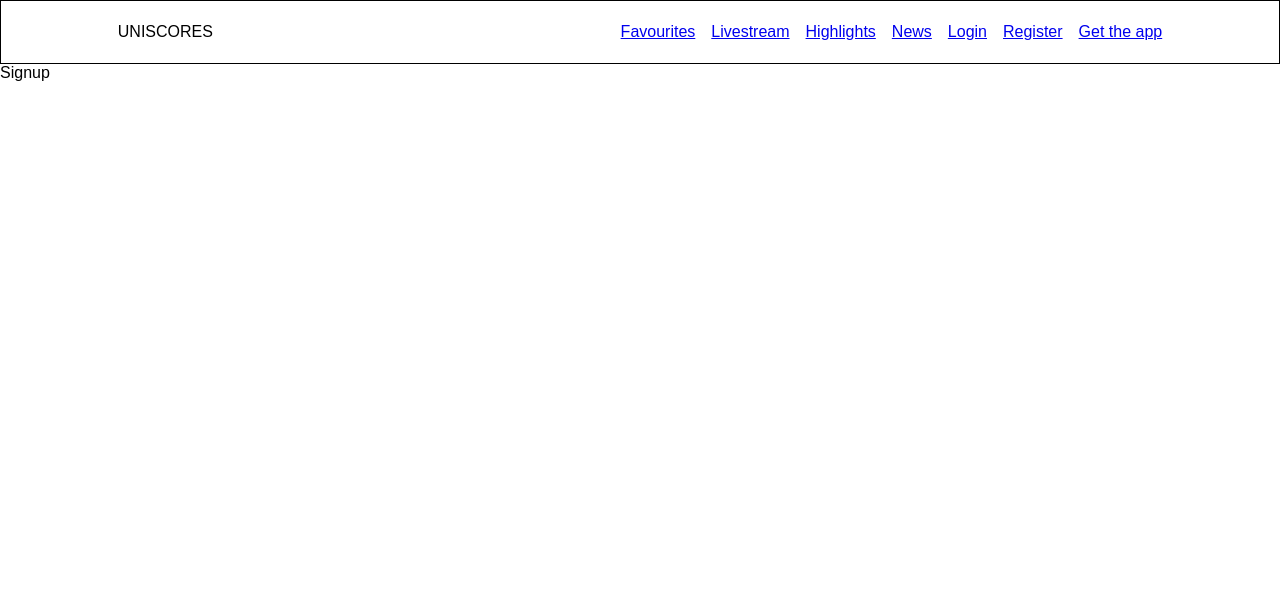
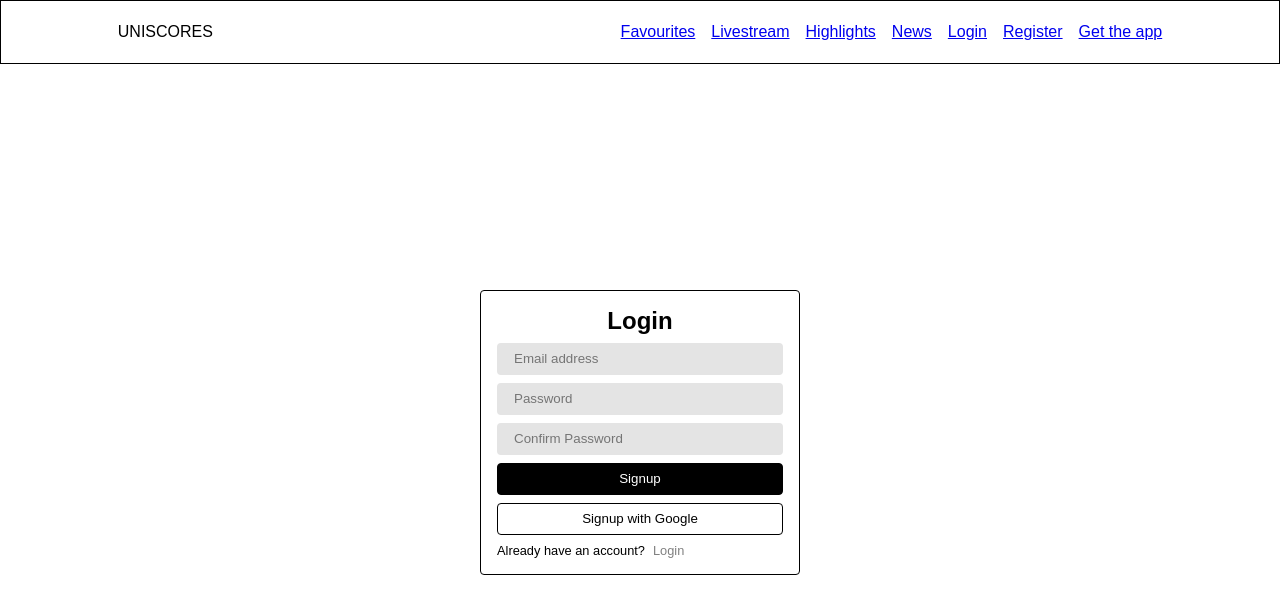
Before and after one commit to Mandem20/UNISCORES-REACT-APP, a React (Vite) app in the folder FRONTEND/UniScores/: page /signup in a window 1280 px wide. Shown: the top 614 px of the page. Built offline with nearby package versions, Linux system fonts and the light colour scheme.

Commit message:
feat: add style signup component and pass input to form state

```diff
--- a/FRONTEND/UniScores/src/pages/Login.tsx
+++ b/FRONTEND/UniScores/src/pages/Login.tsx
@@ -4,7 +4,7 @@ import { useState } from 'react';
 
 const Login = () => {
   const navigate = useNavigate();
-  const [formData, setFromData] = useState({
+  const [formData, setFormData] = useState({
     email: "",
     password: "",
   });
@@ -16,9 +16,9 @@ const Login = () => {
   const handleOnChange = (e: React.ChangeEvent<HTMLInputElement>) => {
     const name = e.target.name;
     if(name === "email") {
-      setFromData({...formData, email: e.target.value})
+      setFormData({...formData, email: e.target.value})
     } else if (name === "password") {
-      setFromData({...formData, password: e.target.value})
+      setFormData({...formData, password: e.target.value})
     }
   }
 
@@ -60,7 +60,7 @@ const Login = () => {
           <button className="with-google">Login with Google</button>
 
           <div className="switch-register">
-            <p>Already have an account?</p>
+            <p>Create an account?</p>
             <p className="signup" onClick={goToSignup}>Sign up</p>
           </div>
         </form>
--- a/FRONTEND/UniScores/src/pages/Signup.tsx
+++ b/FRONTEND/UniScores/src/pages/Signup.tsx
@@ -1,8 +1,83 @@
-import React from 'react'
+import React, { useState } from 'react'
+import { useNavigate } from 'react-router-dom'
 
 const Signup = () => {
+  const navigate = useNavigate();
+  const [formData, setFormData] = useState({
+    email: "",
+    password: "",
+    confirm_password: "",
+  })
+
+  const goToLogin = () => {
+    navigate("/login")
+  }
+
+  const handleOnChange = (e: React.ChangeEvent<HTMLInputElement>) => {
+    const name = e.target.name;
+    if(name === "email") {
+      setFormData({...formData, email: e.target.value})
+    } else if (name === "password") {
+      setFormData({...formData, password: e.target.value})
+    } else if (name === "confirm_password") {
+      setFormData({...formData, confirm_password: e.target.value})
+    }
+  }
+
+  const handleSignup = (e: React.MouseEvent<HTMLButtonElement>) => {
+    e.preventDefault();
+    console.log(formData)
+  }
+
+
   return (
-    <div>Signup</div>
+    <div className="login-container">
+      <div className="card">
+        <form>
+          <h2>Login</h2>
+          <div className="email">
+            <input
+              type="email"
+              name="email"
+              id="email"
+              placeholder="Email address"
+              value={formData.email}
+              onChange={(e) => handleOnChange(e)}
+            />
+          </div>
+          <div className="password">
+            <input
+              type="password"
+              name="password"
+              id="password"
+              placeholder="Password"
+              value={formData.password}
+              onChange={(e) => handleOnChange(e)}
+            />
+          </div>
+          <div className="password">
+            <input
+              type="password"
+              name="confirm_password"
+              id="confirm-password"
+              placeholder="Confirm Password"
+              value={formData.confirm_password}
+              onChange={(e) => handleOnChange(e)}
+            />
+          </div>
+          <button
+            className="login-btn"
+            onClick={handleSignup}
+          >Signup</button>
+          <button className="with-google">Signup with Google</button>
+
+          <div className="switch-register">
+            <p>Already have an account?</p>
+            <p className="signup" onClick={goToLogin}>Login</p>
+          </div>
+        </form>
+      </div>
+    </div>
   )
 }
 
--- a/FRONTEND/UniScores/src/styles/Login.scss
+++ b/FRONTEND/UniScores/src/styles/Login.scss
@@ -23,7 +23,7 @@ form {
     gap: .5rem;
 }
 
-#email, #password {
+#email, #password, #confirm-password {
     @include mixins.input-style;
 }
 
```
